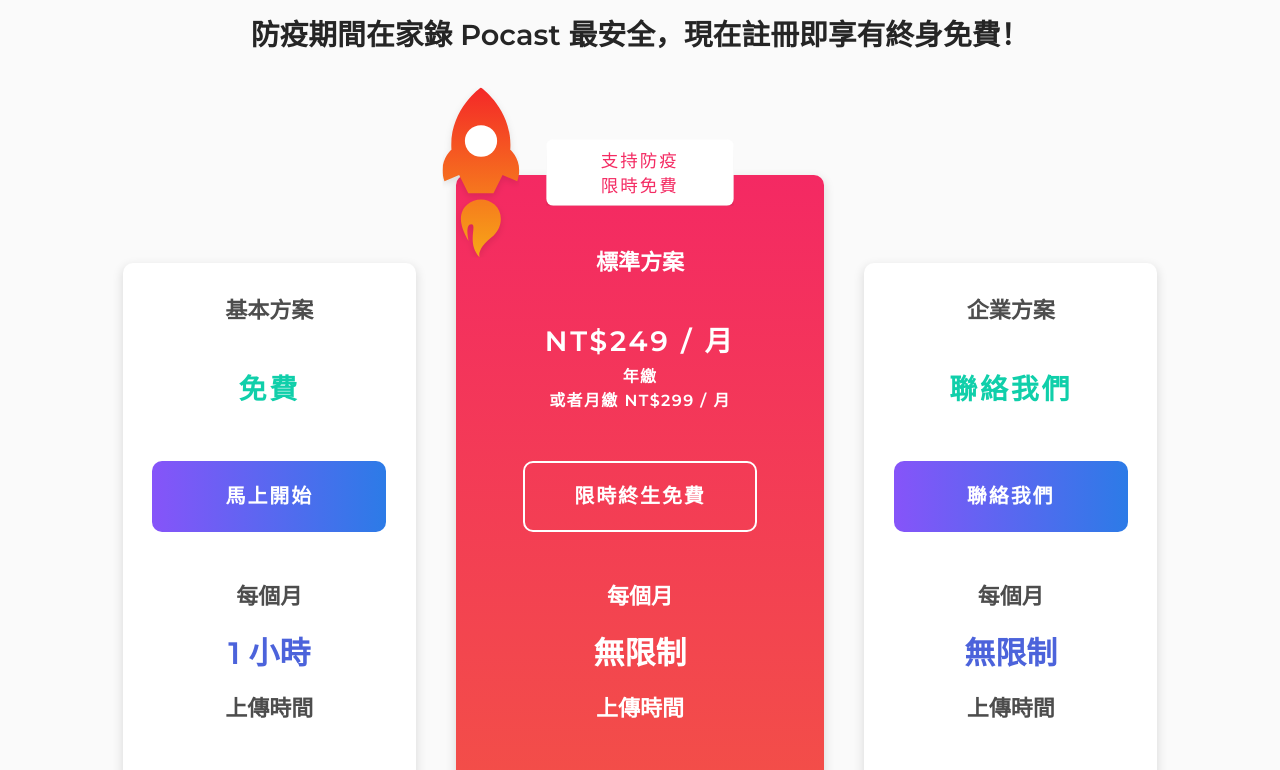
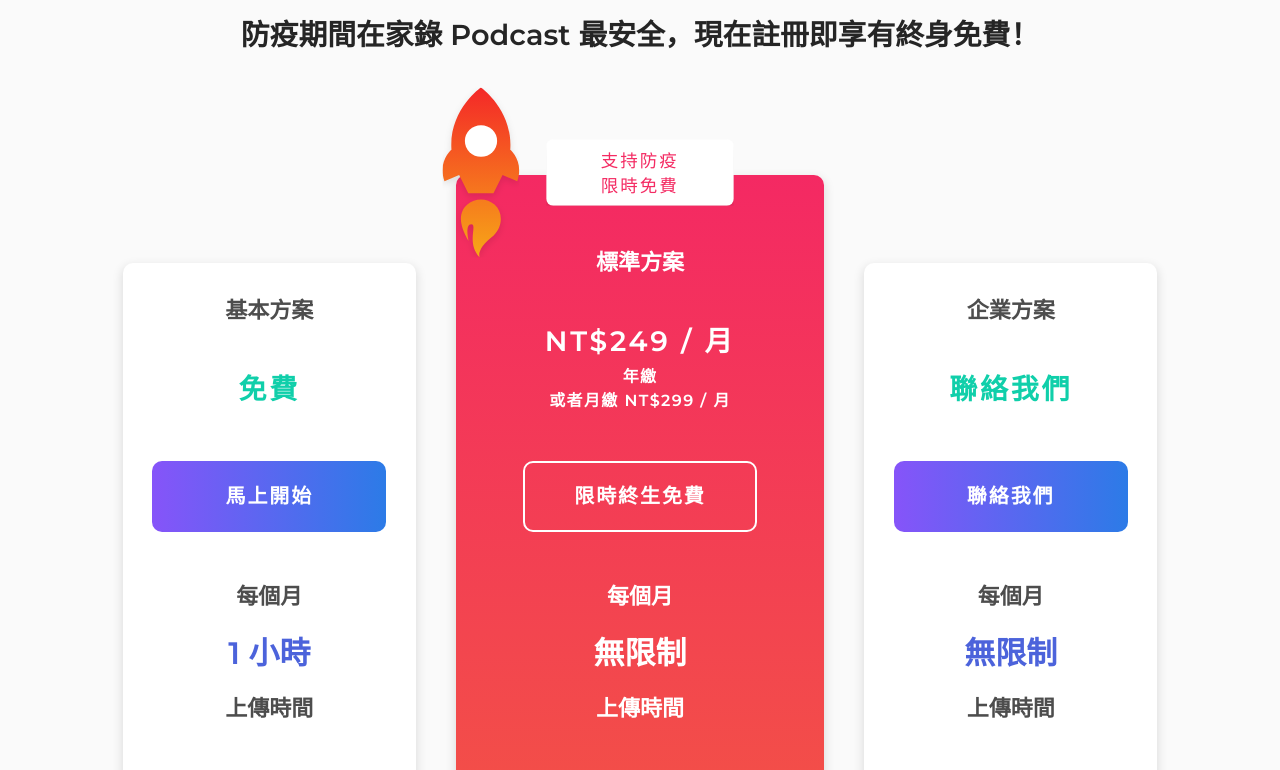
Before and after one commit to Firstory/firstory.github.io, a Gatsby site: page /pricing in a window 1280 px wide. Shown: the part 248-1018 px from the top of the page. Built offline with nearby package versions, Linux system fonts and the light colour scheme; Gatsby itself is replaced by a stand-in of ours; some packages are replaced by stand-ins of ours.

Commit message:
Fix typo

```diff
--- a/src/components/Pricing/index.js
+++ b/src/components/Pricing/index.js
@@ -18,7 +18,7 @@
           升級成為 Firstory Infinity 讓您的節目飛上太空！
         </h2>
         <div className={styles.planTitle}>
-          防疫期間在家錄 Pocast 最安全，現在註冊即享有終身免費！
+          防疫期間在家錄 Podcast 最安全，現在註冊即享有終身免費！
         </div>
         <div className={styles.buttonRow}>
           <button
```
